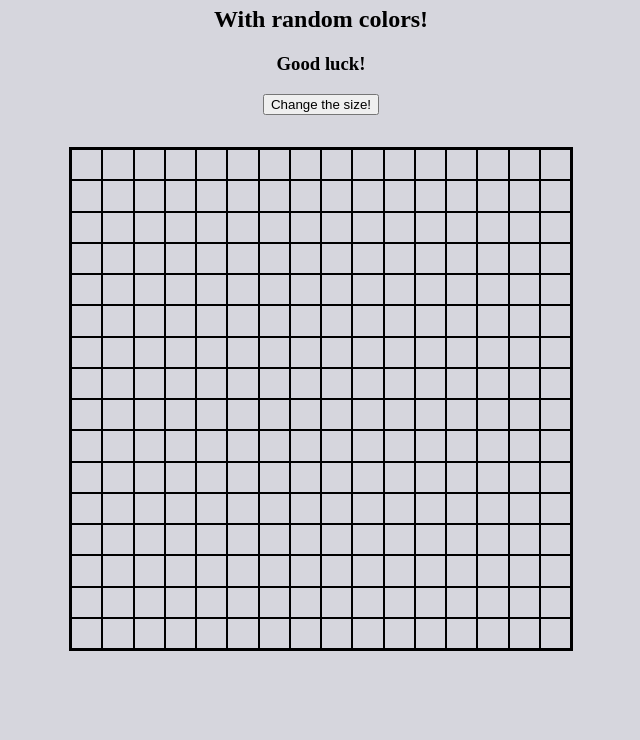
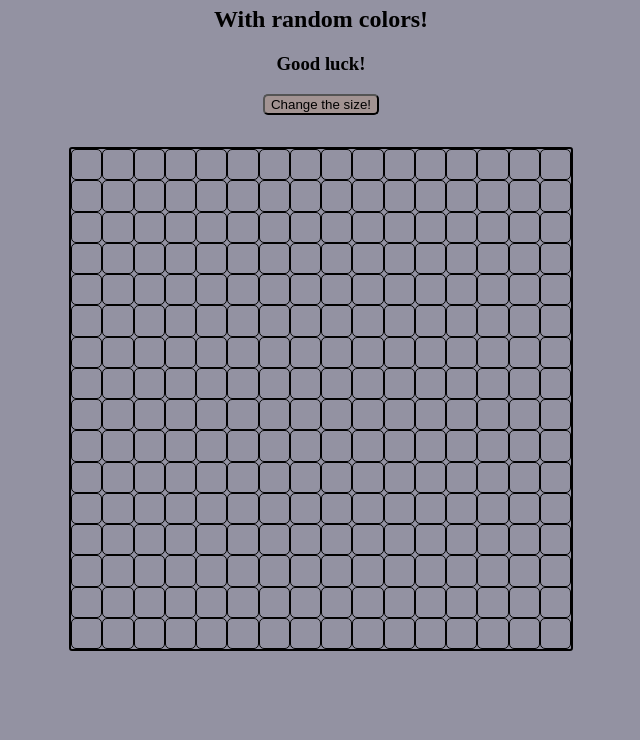
Before and after one commit to AndreasFitz/Etch-a-Sketch-project, a plain HTML site: page index.html in a window 1280 px wide. Shown: the part 60-800 px from the top of the page, without its empty margins (319-959 px from the left). Drawn offline with Linux system fonts and the light colour scheme.

Commit message:
Small changes to the CSS

```diff
--- a/style.css
+++ b/style.css
@@ -2,7 +2,7 @@ body {
     text-align: center;
     justify-content: center;
     align-items: center;
-    background-color: rgb(214, 214, 221);
+    background-color: rgb(147, 146, 162);
 }
 #mainSectionBody {
     display: grid;
@@ -11,17 +11,14 @@ body {
     min-height: 500px;
     margin: 2rem auto;
     border: 2px solid black;
+    border-radius: 3px;
 }
 div {
-    background-color: rgb(214, 214, 221);
+    background-color: rgb(147, 146, 162);
     border: 1px solid black;
-
+    border-radius: 5px;
 }
-
-.colorForBackgroundBlue{
-    background-color: blue;
+button {
+    border-radius: 5px;
+    background-color: rgb(162, 147, 146);
 }
-
-.colorForBackgroundGreen{
-    background-color: green;
-}
```
